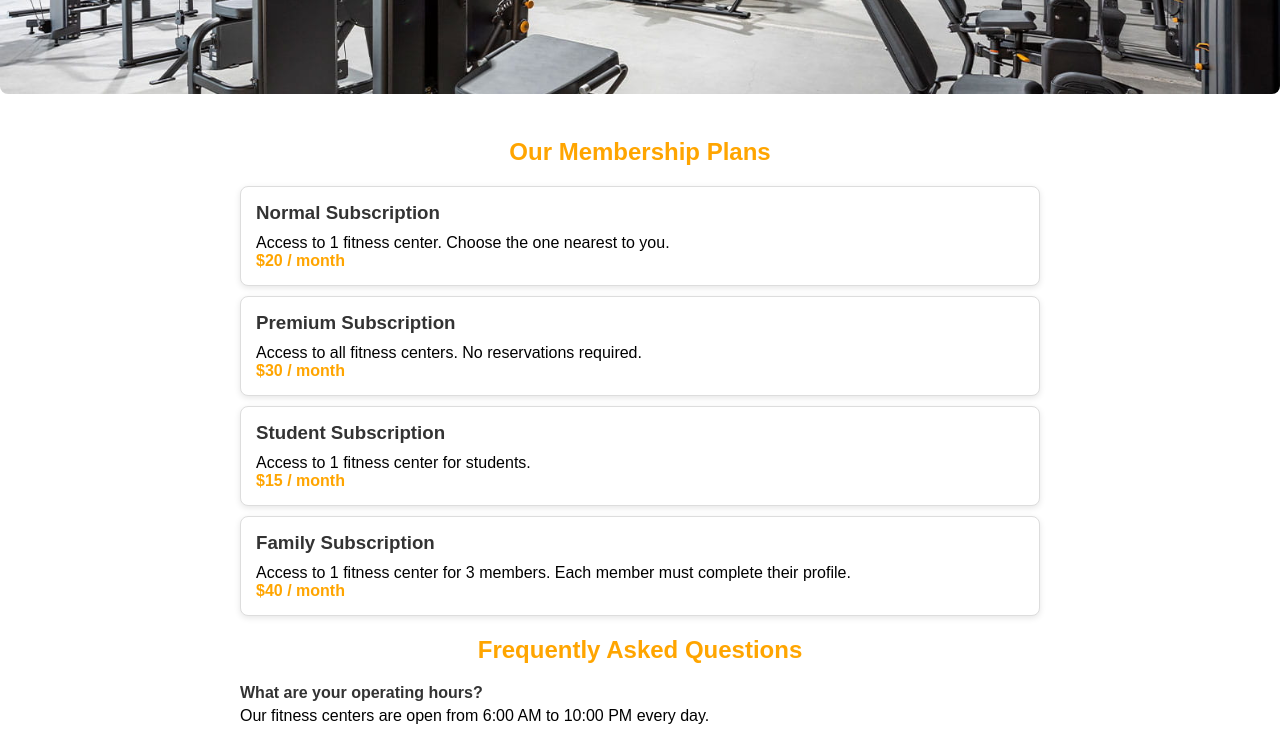
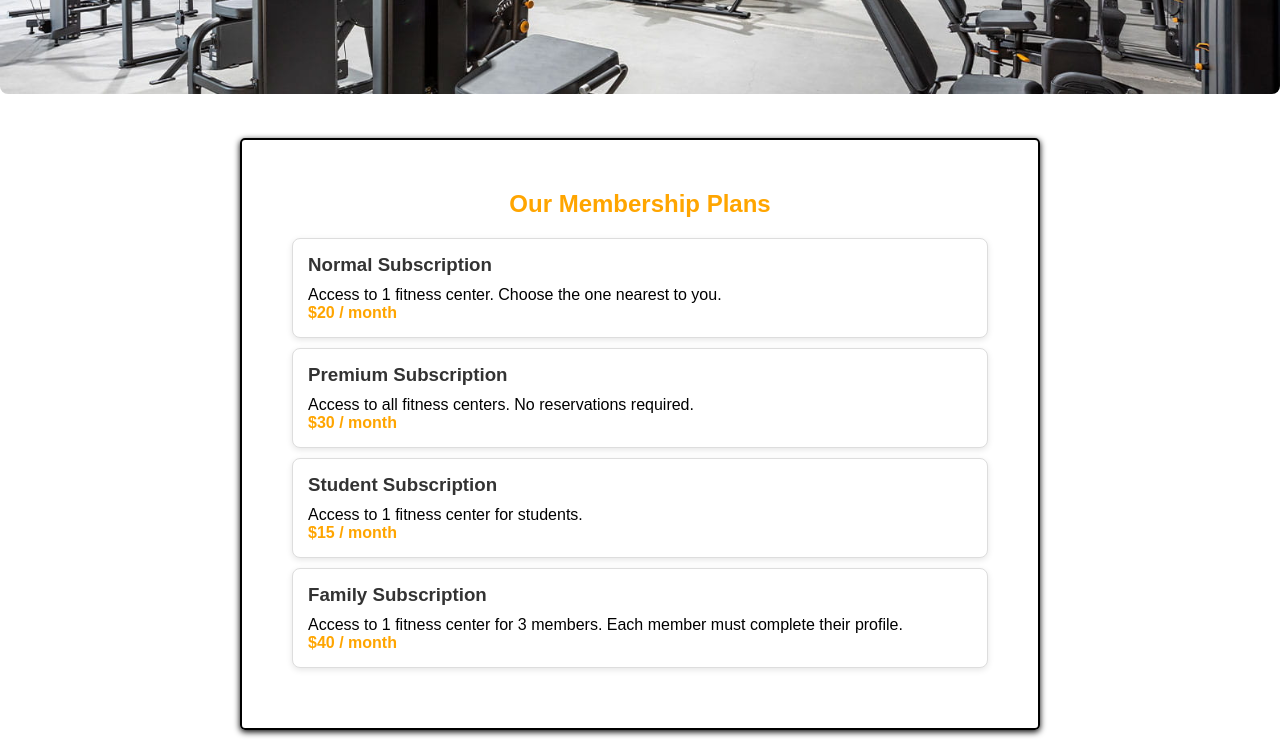
Before and after one commit to ThiBIAL/GymManagementProject, a Vue app in the folder GymManagement/: page / in a window 1280 px wide. Shown: the part 440-1180 px from the top of the page. Built offline with nearby package versions, Linux system fonts and the light colour scheme.

Commit message:
Final Welcome ?

```diff
--- a/GymManagement/src/components/Welcome.vue
+++ b/GymManagement/src/components/Welcome.vue
@@ -123,6 +123,10 @@ strong {
     margin: 20px auto;
     width: 90%;
     max-width: 800px;
+    border: black 2px solid;
+    padding:50px;
+    border-radius: 5px;
+    box-shadow: 0 2px 6px rgba(0, 0, 0, 1);
 }
 
 h2 {
```
